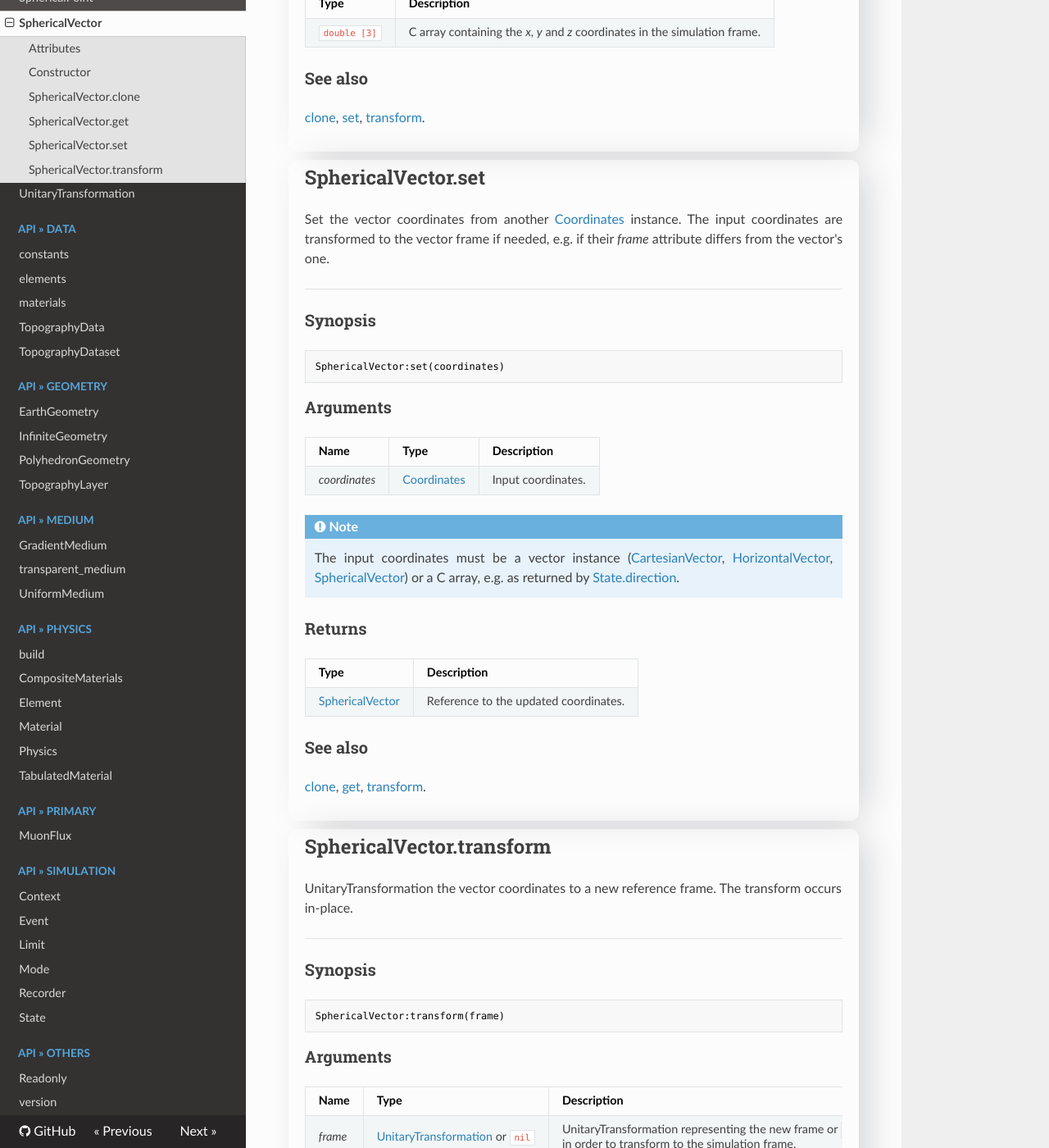
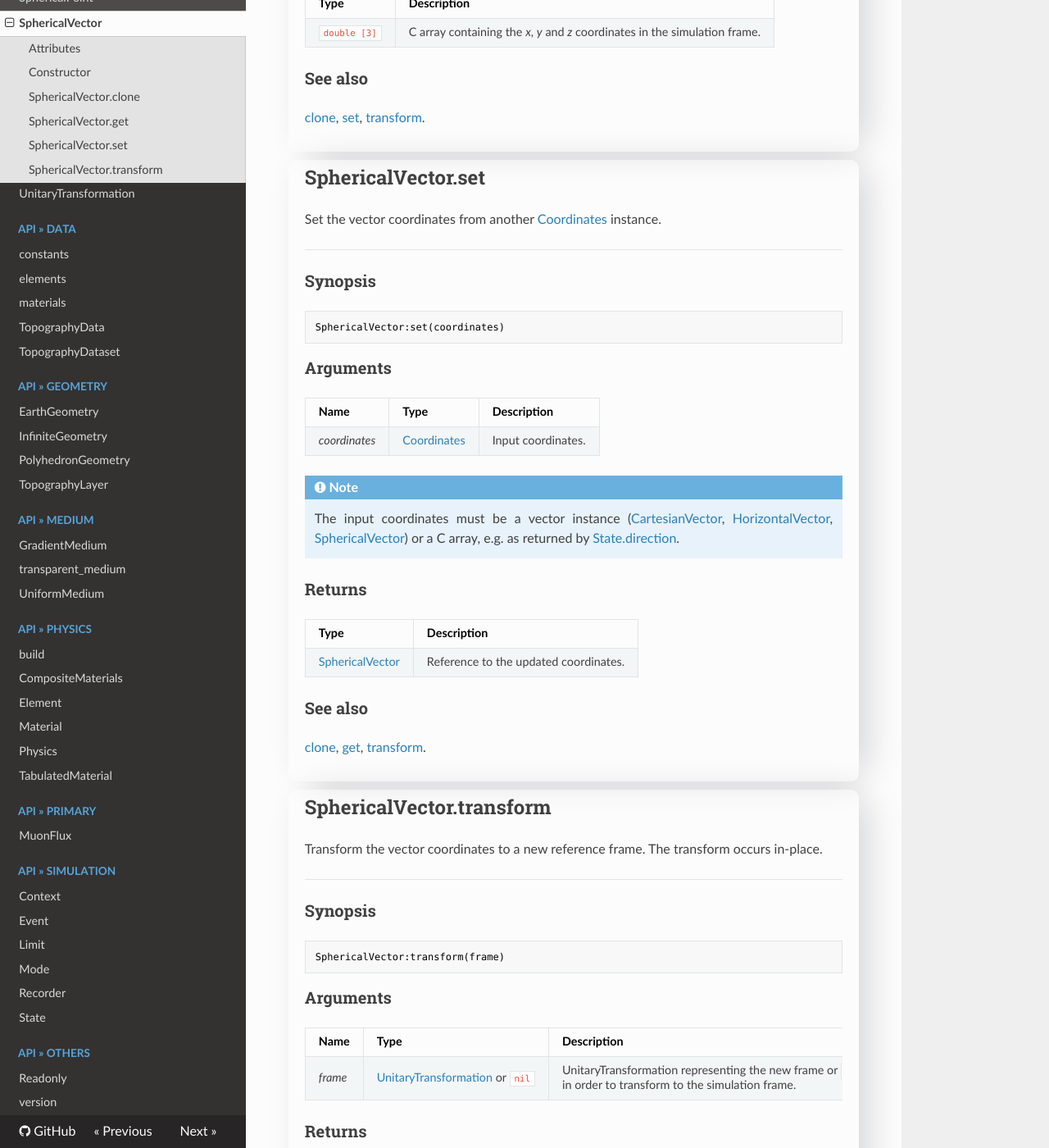
Before and after one commit to niess/pumas-luajit, an MkDocs documentation site: the page built from docs/docs/api/coordinates/SphericalVector.md, in a window 1280 px wide and 1400 px high, scrolled down 2337 px. Shown: the whole window at 82% size. Built offline with MkDocs 1.6.1, drawn with Linux system fonts in a browser that asks for light colours; nearby versions of some CDN libraries.

```diff
--- a/docs/docs/api/coordinates/SphericalVector.md
+++ b/docs/docs/api/coordinates/SphericalVector.md
@@ -125,9 +125,8 @@
 <div markdown="1" class="shaded-box fancy">
 ## SphericalVector.set
 
-Set the vector coordinates from another [Coordinates](../Coordinates.md) instance.
-The input coordinates are transformed to the vector frame if needed, e.g.  if
-their *frame* attribute differs from the vector's one.
+Set the vector coordinates from another [Coordinates](../Coordinates.md)
+instance.
 {: .justify}
 
 ---
@@ -168,7 +167,7 @@
 <div markdown="1" class="shaded-box fancy">
 ## SphericalVector.transform
 
-UnitaryTransformation the vector coordinates to a new reference frame. The transform occurs
+Transform the vector coordinates to a new reference frame. The transform occurs
 in-place.
 
 ---
```
Also changed, not shown: docs/docs/api/coordinates/CartesianPoint.md (+2 -3 lines), docs/docs/api/coordinates/CartesianVector.md (+2 -3 lines), docs/docs/api/coordinates/GeodeticPoint.md (+1 -1 lines), docs/docs/api/coordinates/HorizontalVector.md (+2 -3 lines), docs/docs/api/coordinates/SphericalPoint.md (+2 -3 lines), 10 other files.
